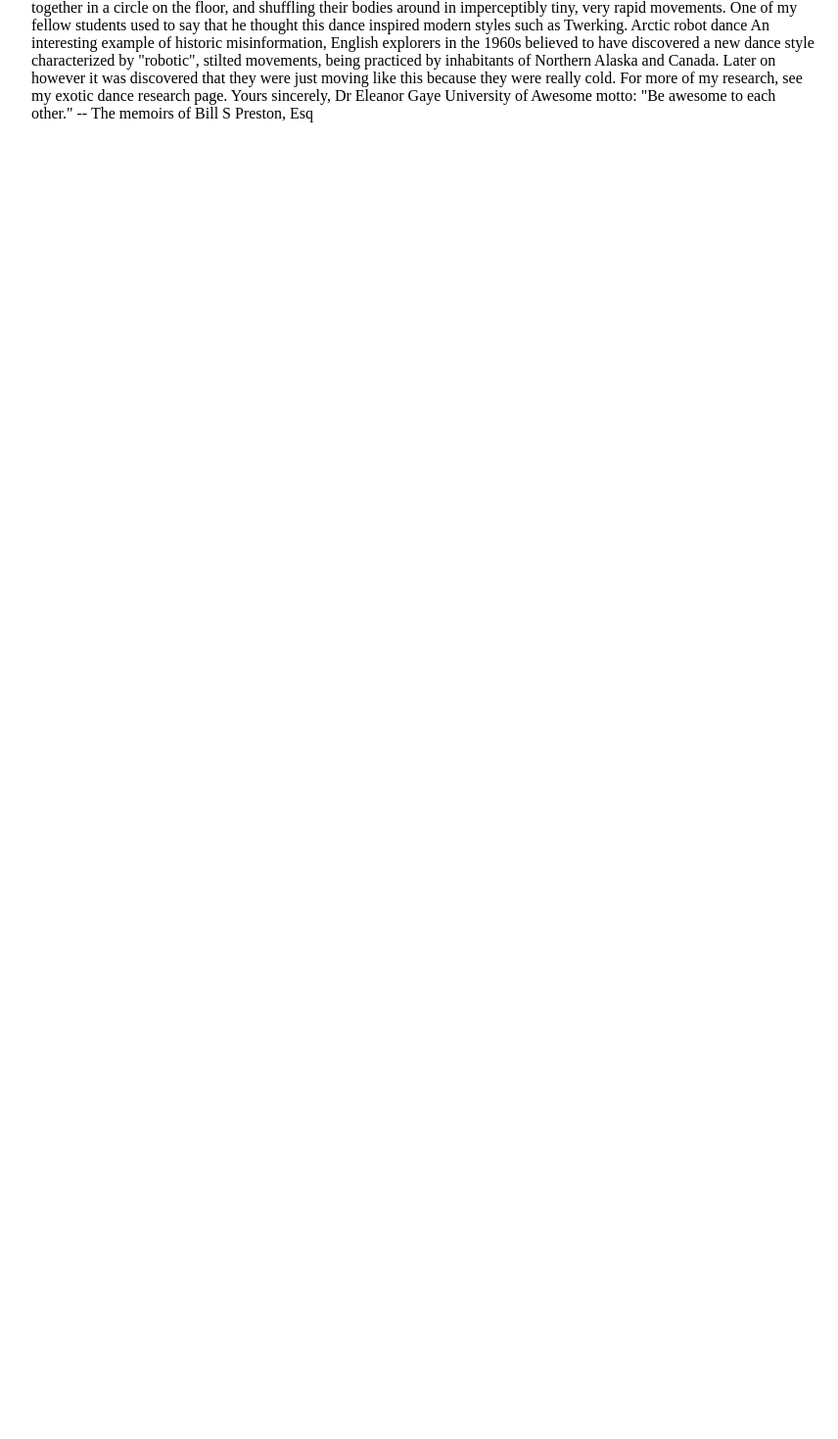
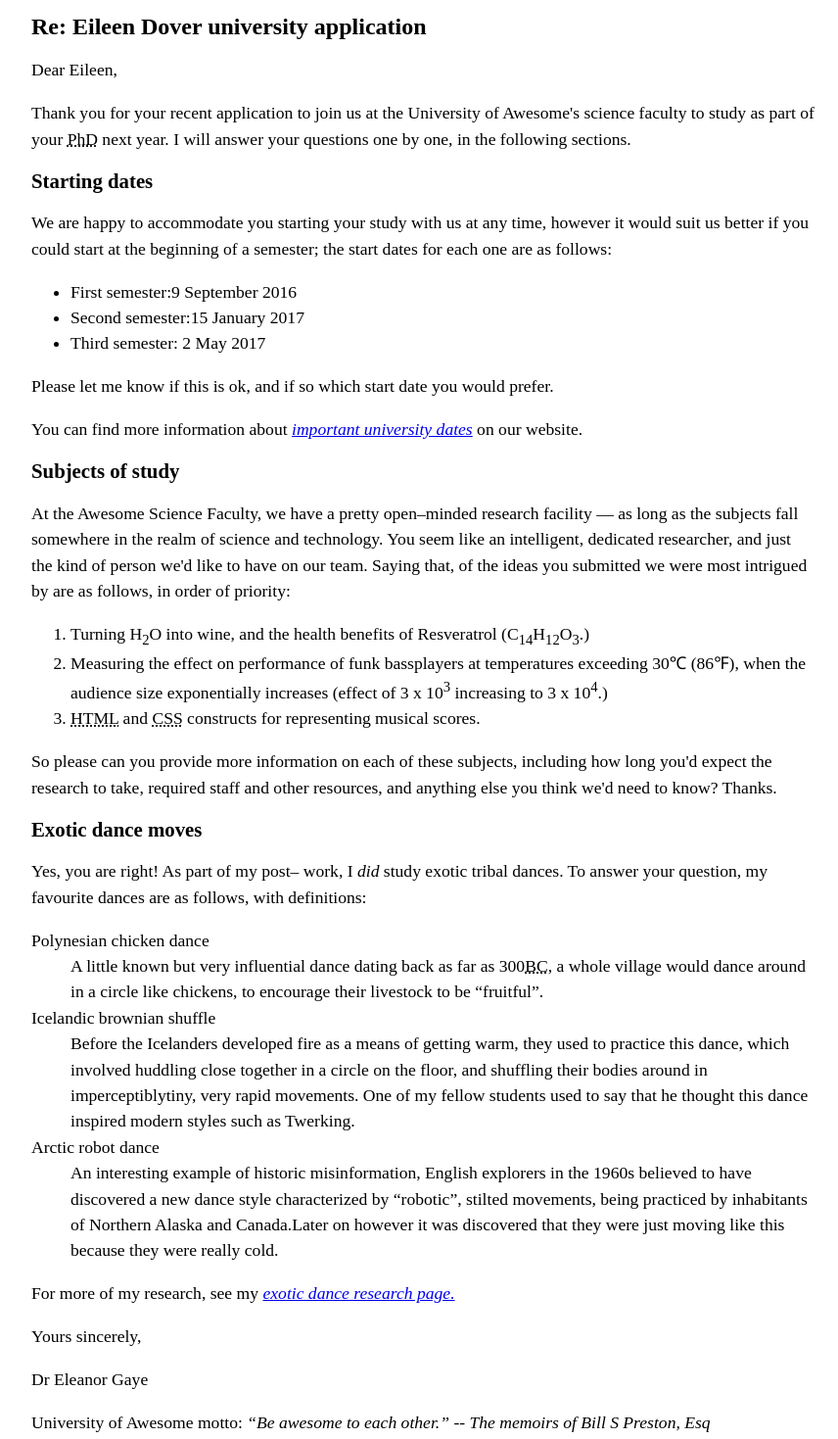
Before and after one commit to TomonoHaru/git-tutorial, a website built with Vite: page index.html in a window 1280 px wide. Shown: the part 361-1830 px from the top of the page at 98% size, without its empty margins (208-1064 px from the left). Before the commit the page ends 800 px from the top, so only its background shows below. Built offline with nearby package versions, Linux system fonts and the light colour scheme.

Commit message:
index.htmlの追加

```diff
--- a/index.html
+++ b/index.html
@@ -5,90 +5,101 @@
     <link rel="stylesheet" href="./style.css" />
 </head>
 
-<body>Dr. Eleanor Gaye
-    Awesome Science faculty
-    University of Awesome
-    Bobtown, CA 99999,
-    USA
-    Tel: 123-456-7890
-    Email: no_reply@example.com
+<body>
+    <address>
 
-    20 January 2016
+        <p class="sender-column">
+            <strong>Dr. Eleanor Gaye</strong><br />
 
-    Miss Eileen Dover
-    4321 Cliff Top Edge
-    Dover, CT9 XXX
-    UK
+            Awesome Science faculty<br />
+            University of Awesome<br />
+            Bobtown, CA 99999,<br />
+            USA<br />
+            <strong>Tel:</strong> 123-456-7890<br />
+            <strong>Email:</strong> no_reply@example.com<br />
+            <time datetime="2016-01-20">20 January 2016</time>
+        </p>
+    </address>
+
+    <p>
+        <strong>Miss Eileen Dover</strong><br />
+        4321 Cliff Top Edge<br />
+        Dover, CT9 XXX<br />
+        UK
+    </p>
 
 
-    Re: Eileen Dover university application
+    <h1>Re: Eileen Dover university application</h1>
+    <p>Dear Eileen,</p>
+    <p>Thank you for your recent application to join us at the University of Awesome's science faculty to study as part
+        of your <abbr title="Reverend">PhD</abbr> next year. I will answer your questions one by one, in the following
+        sections.</p>
+    <h2>Starting dates</h2>
+    <p>We are happy to accommodate you starting your study with us at any time, however it would suit us better if you
+        could start at the beginning of a semester; the start dates for each one are as follows:</p>
+    <ul>
+        <li>First semester:<time datetime="2016-09-09">9 September 2016</time></li>
+        <li>Second semester:<time datetime="2017-01-15">15 January 2017</time></li>
+        <li>Third semester:<time datetime="2017-02-02"> 2 May 2017</time></li>
+    </ul>
+    <p> Please let me know if this is ok, and if so which start date you would prefer.</p>
 
-    Dear Eileen,
+    <p>You can find more information about <a href="http://example.com"><cite>important university dates</cite></a> on
+        our website.</p>
 
-    Thank you for your recent application to join us at the University of Awesome's science faculty to study as part of
-    your
-    PhD next year. I will answer your questions one by one, in the following sections.
+    <h2>Subjects of study</h2>
 
-    Starting dates
+    <p>At the Awesome Science Faculty, we have a pretty open&#8211;minded research facility &#8212; as long as the
+        subjects fall somewhere in the realm of science and technology. You seem like an intelligent, dedicated
+        researcher, and just the kind of person we'd like to have on our team. Saying that, of the ideas you submitted
+        we were most intrigued by are as follows, in order of priority:
+    </p>
 
-    We are happy to accommodate you starting your study with us at any time, however it would suit us better if you
-    could
-    start at the beginning of a semester; the start dates for each one are as follows:
+    <ol>
+        <li>Turning H<sub>2</sub>O into wine, and the health benefits of Resveratrol
+            (C<sub>14</sub>H<sub>12</sub>O<sub>3</sub>.)
+        </li>
+        <li>Measuring the effect on performance of funk bassplayers at temperatures exceeding 30&#8451; (86&#8457;),
+            when the audience size exponentially increases (effect of 3 x 10<sup>3</sup> increasing to 3 x
+            10<sup>4</sup>.)</li>
+        <li><abbr title="Reverend">HTML</abbr> and <abbr title="Reverend">CSS</abbr> constructs for representing musical
+            scores.</li>
+    </ol>
 
-    First semester: 9 September 2016
-    Second semester: 15 January 2017
-    Third semester: 2 May 2017
-
-    Please let me know if this is ok, and if so which start date you would prefer.
-
-    You can find more information about important university dates on our website.
+    <p> So please can you provide more information on each of these subjects, including how long you'd expect the
+        research to take, required staff and other resources, and anything else you think we'd need to know? Thanks.
+    </p>
 
 
-    Subjects of study
+    <h2>Exotic dance moves</h2>
 
-    At the Awesome Science Faculty, we have a pretty open-minded research facility — as long as the subjects fall
-    somewhere
-    in the realm of science and technology. You seem like an intelligent, dedicated researcher, and just the kind of
-    person
-    we'd like to have on our team. Saying that, of the ideas you submitted we were most intrigued by are as follows, in
-    order of priority:
+    <p>Yes, you are right! As part of my post&#8211; work, I <em>did</em> study exotic tribal dances. To answer your
+        question, my favourite dances are as follows, with definitions:
+    </p>
 
-    Turning H2O into wine, and the health benefits of Resveratrol (C14H12O3.)
-    Measuring the effect on performance of funk bassplayers at temperatures exceeding 30°C (86°F), when the audience
-    size
-    exponentially increases (effect of 3 × 103 increasing to 3 × 104.)
-    HTML and CSS constructs for representing musical scores.
+    <dl>
+        <dt>Polynesian chicken dance
+        <dd>A little known but very influential dance dating back as far as 300<abbr title="Reverend">BC</abbr>, a whole
+            village would dance around in a circle like chickens, to encourage their livestock to be <q>fruitful</q>.
+        <dt>Icelandic brownian shuffle
+        <dd>Before the Icelanders developed fire as a means of getting warm, they used to practice this dance, which
+            involved huddling close together in a circle on the floor, and shuffling their bodies around in
+            imperceptiblytiny, very rapid movements. One of my fellow students used to say that he thought this dance
+            inspired modern styles such as Twerking.
 
-    So please can you provide more information on each of these subjects, including how long you'd expect the research
-    to
-    take, required staff and other resources, and anything else you think we'd need to know? Thanks.
+        <dt>Arctic robot dance
+        <dd>An interesting example of historic misinformation, English explorers in the 1960s believed to have
+            discovered a new dance style characterized by <q>robotic</q>, stilted movements, being practiced by
+            inhabitants of Northern Alaska and Canada.Later on however it was discovered that they were just moving like
+            this because they were really cold.
+    </dl>
 
+    <p>For more of my research, see my <a href="http://example.com"><cite> exotic dance research page.</cite></a></p>
 
-    Exotic dance moves
+    <p>Yours sincerely,</p>
+    <p>Dr Eleanor Gaye</p>
 
-    Yes, you are right! As part of my post-doctorate work, I did study exotic tribal dances. To answer your question, my
-    favourite dances are as follows, with definitions:
-
-    Polynesian chicken dance
-    A little known but very influential dance dating back as far as 300BC, a whole village would dance around in a
-    circle
-    like chickens, to encourage their livestock to be "fruitful".
-    Icelandic brownian shuffle
-    Before the Icelanders developed fire as a means of getting warm, they used to practice this dance, which involved
-    huddling close together in a circle on the floor, and shuffling their bodies around in imperceptibly tiny, very
-    rapid
-    movements. One of my fellow students used to say that he thought this dance inspired modern styles such as Twerking.
-    Arctic robot dance
-    An interesting example of historic misinformation, English explorers in the 1960s believed to have discovered a new
-    dance style characterized by "robotic", stilted movements, being practiced by inhabitants of Northern Alaska and
-    Canada.
-    Later on however it was discovered that they were just moving like this because they were really cold.
-
-    For more of my research, see my exotic dance research page.
-
-    Yours sincerely,
-    Dr Eleanor Gaye
-
-    University of Awesome motto: "Be awesome to each other." -- The memoirs of Bill S Preston, Esq</body>
+    <p>University of Awesome motto: <em><q>Be awesome to each other.</q> -- The memoirs of Bill S Preston, Esq</em></p>
+</body>
 
 </html>
```
